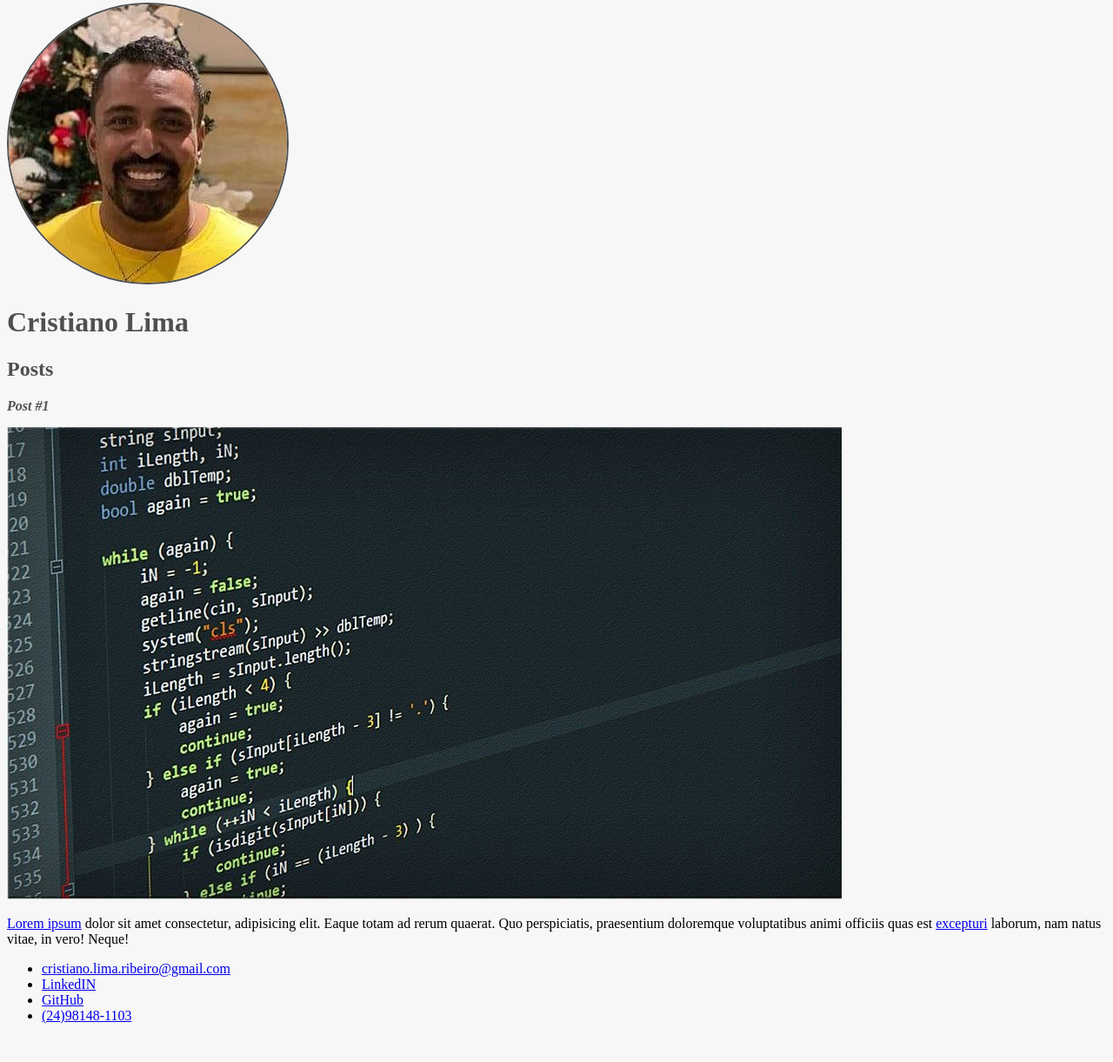
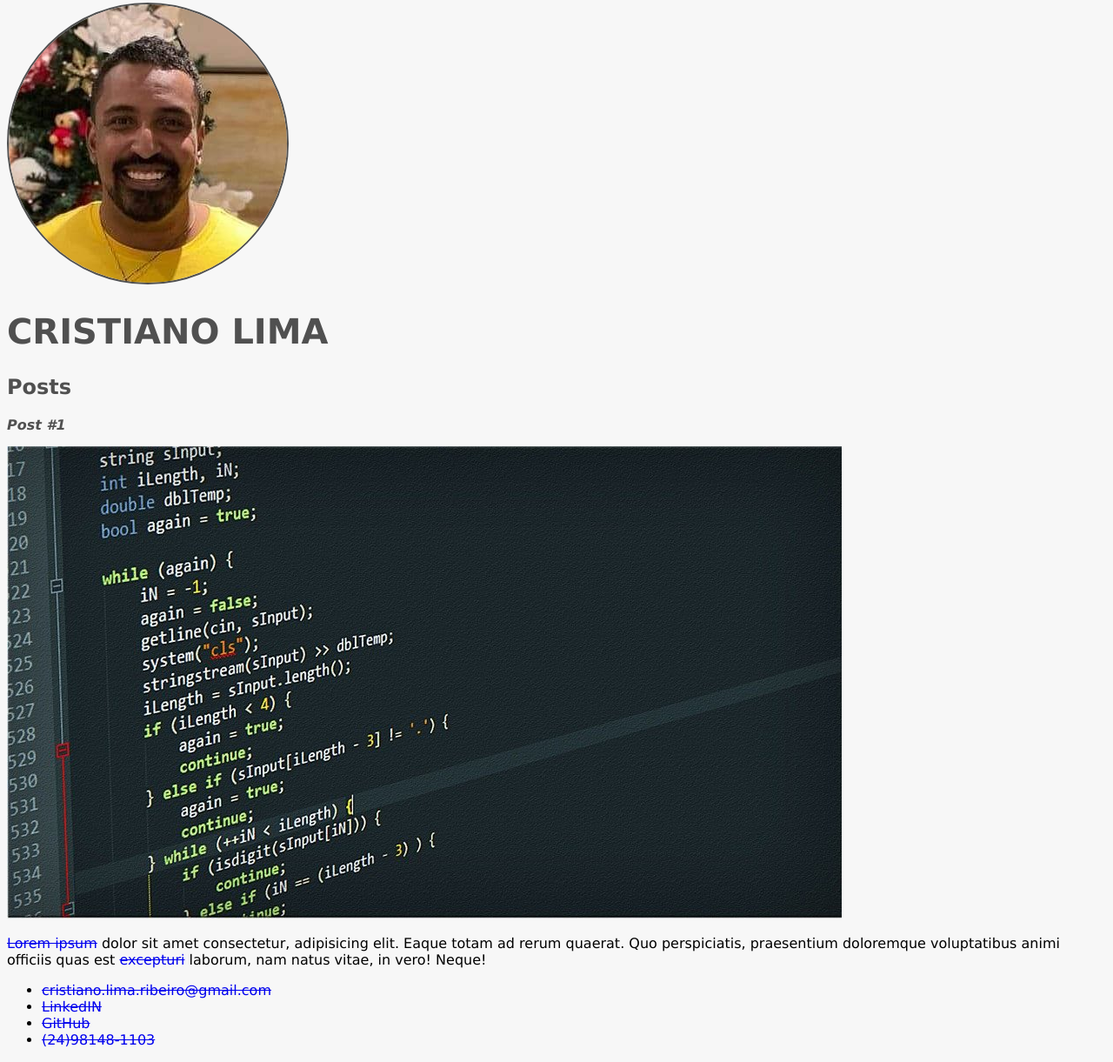
Before and after one commit to cristianolimaribeiro/introducao-criacao-websites-html-css3, a plain HTML site: page introducao-criacao-websites-html-css3/index.html in a window 1280 px wide. Shown: the part 5-1226 px from the top of the page at 87% size. Before the commit the page ends 1198 px from the top, so only its background shows below. Drawn offline with Linux system fonts and the light colour scheme.

Commit message:
estilizando com css3[2]

```diff
--- a/introducao-criacao-websites-html-css3/style.css
+++ b/introducao-criacao-websites-html-css3/style.css
@@ -1,5 +1,6 @@
 body{
     background: #f7f7f7;
+    font-family: Verdana;
 }
 #title, .subtitle, .post_title{
     color: #505050;
@@ -7,6 +8,13 @@ body{
 .photo{
     border: 2px solid #505050;
     border-radius: 50%;
+}
+#title{
+    font-size: 40px;
+    text-transform: uppercase;
+}
+a{
+    text-decoration: line-through;
 }
 .post_title{
     font-size: 16px;
```
